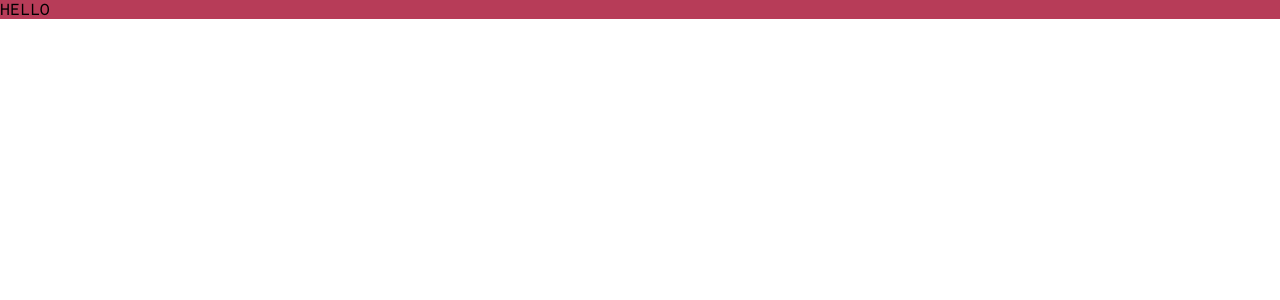
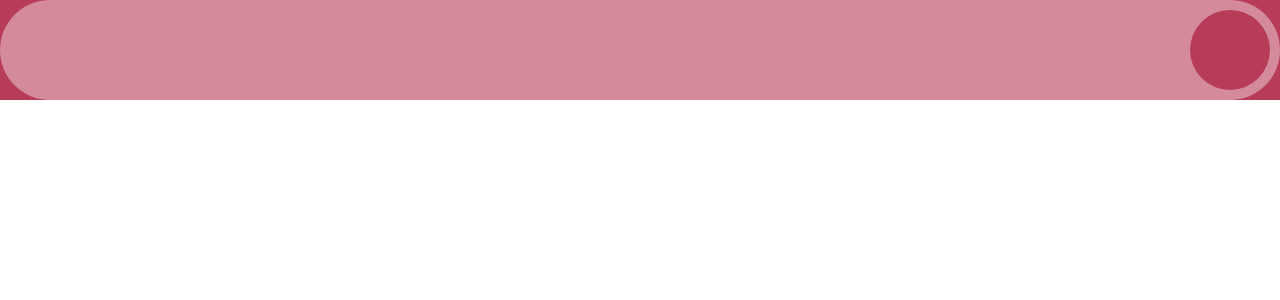
Before and after one commit to sa-run-o/resume, a React (Create React App) app: page / in a window 1280 px wide. Shown: the top 300 px of the page. Built offline with nearby package versions, Linux system fonts and the light colour scheme.

Commit message:
toggle button theme

```diff
--- /dev/null
+++ b/src/components/ToggleSwitch.tsx
@@ -0,0 +1,52 @@
+import { motion } from "framer-motion";
+import styled from "styled-components";
+interface IToggleSwitch {
+  value: string;
+  isOn: string;
+  isOff: string;
+  onToggleSwitch: Function;
+}
+const ToggleSwitch = ({
+  value,
+  isOn,
+  isOff,
+  onToggleSwitch,
+}: IToggleSwitch) => {
+  const toggleSwitch = () => {
+    onToggleSwitch(value === isOn ? isOff : isOn);
+  };
+  return (
+    <SSwitch className={value === isOn ? "isOn" : ""} onClick={toggleSwitch}>
+      <SHandle
+        className={value === isOn ? "isOn" : ""}
+        layout
+        transition={{
+          stiffness: 700,
+          damping: 30,
+        }}
+      />
+    </SSwitch>
+  );
+};
+export default ToggleSwitch;
+const SSwitch = styled.div`
+  background-color: rgba(255, 255, 255, 0.4);
+  display: flex;
+  justify-content: flex-start;
+  border-radius: 50px;
+  padding: 10px;
+  cursor: pointer;
+  &.isOn {
+    justify-content: flex-end;
+  }
+`;
+
+const SHandle = styled(motion.div)`
+  width: 80px;
+  height: 80px;
+  background-color: rgba(229, 204, 175, 1);
+  border-radius: 40px;
+  &.isOn {
+    background-color: ${({ theme }) => theme.main};
+  }
+`;
--- a/src/pages/Home.tsx
+++ b/src/pages/Home.tsx
@@ -1,14 +1,18 @@
 import { useContext } from "react";
 import styled from "styled-components";
 import { ModeContext } from "../contexts/theme";
+import ToggleSwitch from "../components/ToggleSwitch";
 
 const Home = () => {
   const { mode, setMode } = useContext(ModeContext);
   return (
-    <SContainer
-      onClick={() => (mode === "sun" ? setMode("moon") : setMode("sun"))}
-    >
-      HELLO
+    <SContainer>
+      <ToggleSwitch
+        value={mode}
+        isOn="sun"
+        isOff="moon"
+        onToggleSwitch={setMode}
+      />
     </SContainer>
   );
 };
```
